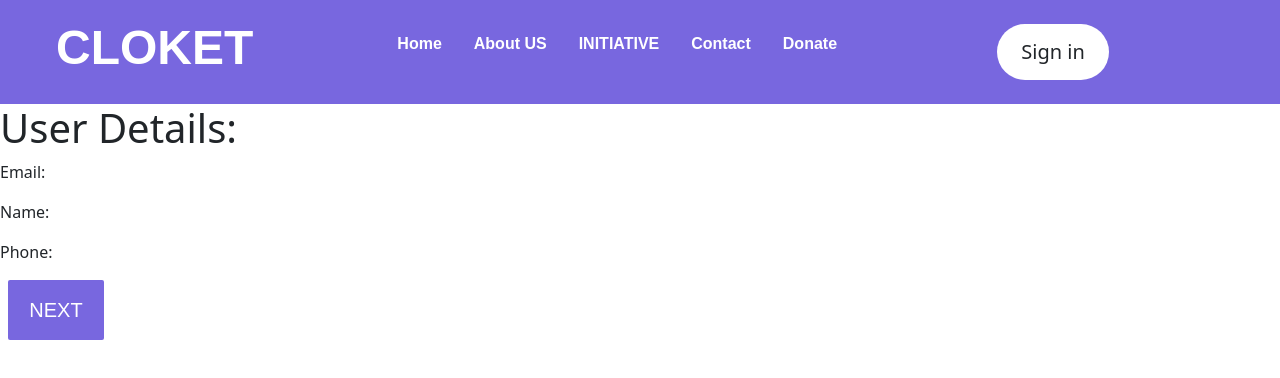
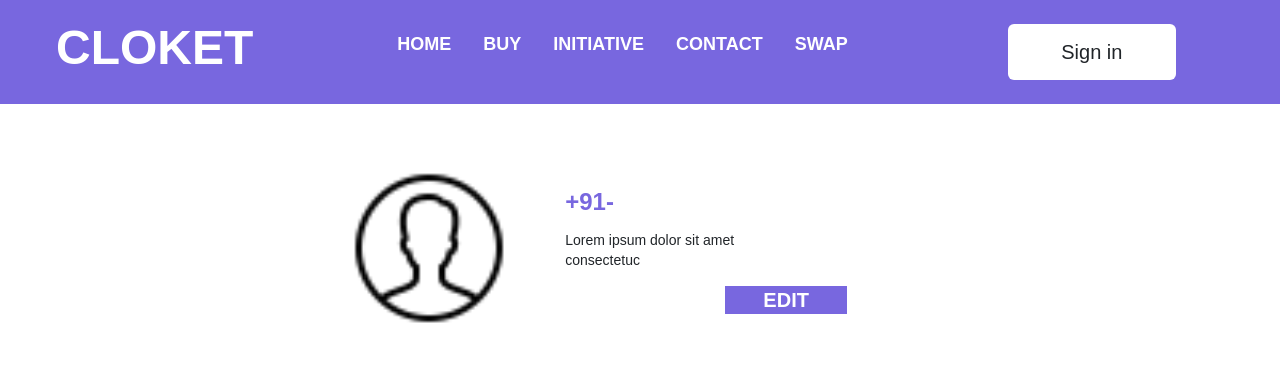
Before and after one commit to thebishalpaul/cloket, a React (Create React App) app: page /userPage in a window 1280 px wide. Shown: the top 378 px of the page. Built offline with nearby package versions, Linux system fonts and the light colour scheme; no server answers; the database is empty.

Commit message:
Change the styling in userpage

```diff
--- a/package.json
+++ b/package.json
@@ -3,6 +3,7 @@
   "version": "0.1.0",
   "private": true,
   "dependencies": {
+    "@material-ui/core": "^4.12.4",
     "@testing-library/jest-dom": "^5.16.5",
     "@testing-library/react": "^13.4.0",
     "@testing-library/user-event": "^13.5.0",
--- a/src/components/UserPage.jsx
+++ b/src/components/UserPage.jsx
@@ -3,6 +3,7 @@ import Button from "react-bootstrap/Button";
 import { doc, getDoc } from "firebase/firestore";
 import { db } from "../firebase";
 import EditForm from "./EditForm";
+import image from "./icon.png";
 
 function UserPage(props) {
   let userId = props.user.uid;
@@ -26,36 +27,67 @@ function UserPage(props) {
         <h1 className="font-syne font-semibold text-white text-5xl px-8 ">
           CLOKET
         </h1>
-        <ul className="flex gap-8 text-white font-syne font-semibold  items-center mx-20">
-          <li>Home</li>
-          <li>About US</li>
+        <ul
+          className="flex gap-8 text-white font-syne font-semibold
+         items-center mx-20 text-lg"
+        >
+          <li>HOME</li>
+          <li> BUY</li>
           <li>INITIATIVE</li>
-          <li>Contact</li>
-          <li>Donate</li>
+          <li>CONTACT</li>
+          <li>SWAP</li>
         </ul>
         <button
-          className="bg-white  rounded-full text-xl
-         w-28 mx-20 flex items-center justify-center"
+          className="bg-white  rounded-md text-xl
+         w-2/5 mx-20 flex items-center font-syne justify-center"
         >
           Sign in
         </button>
       </div>
-      <h1>User Details:</h1>
+      <div className="main flex justify-center items-center gap-14 mt-16">
+        <img src={image} className="w-40"></img>
+        <div className="user-info flex flex-col font-syne font-bold  ">
+          <p className="font-syne text-4xl mb-1">{data.name}</p>
+          <p className="font-syne text-2xl mb-1 text-Cloket">
+            +91-{data.phone}
+          </p>
+          <p
+            className="underline underline-offset-4 mb-2 text-Cloket text-2xl
+           "
+          >
+            {props.user.email}
+          </p>
+          <p className="font-syne text-sm font-light w-60 ">
+            Lorem ipsum dolor sit amet consectetuc
+          </p>
+
+          <button
+            type="submit"
+            className="bg-Cloket
+            text-xl text-white w-4/12
+            mx-40  "
+            onClick={() => setEdit(true)}
+          >
+            EDIT
+          </button>
+        </div>
+      </div>
+      {/* <h1>User Details:</h1>
       <p>Email: {props.user.email}</p>
       <p>Name: {data.name}</p>
-      <p>Phone: {data.phone}</p>
-      <button
+      <p>Phone: {data.phone}</p> */}
+      {/* <button
         type="submit"
         className="bg-Cloket max-lg:w-36 sm:w-24 h-auto
         xl:text-xl sm:text-xs mx-2
         font-syne
         font-light
         text-white
-        p-3   rounded-sm  "
+        p-3   rounded-sm flex items-center justify-center "
         onClick={() => setEdit(true)}
       >
         NEXT
-      </button>
+      </button> */}
       {edit && <EditForm data={data} setEdit={setEdit} userId={userId} />}
 
       {/* <Button variant="primary" onClick={() => setEdit(true)}>
--- a/src/index.css
+++ b/src/index.css
@@ -1,7 +1,7 @@
 @tailwind base;
 @tailwind components;
 @tailwind utilities;
-
+@import url("https://fonts.googleapis.com/css2?family=Syne:wght@400;700&display=swap");
 /* body {
   margin: 0;
   font-family: -apple-system, BlinkMacSystemFont, 'Segoe UI', 'Roboto', 'Oxygen',
```
Also changed, not shown: src/components/icon.png (added), 1 other file (tests, documents, lock files or other folders).
